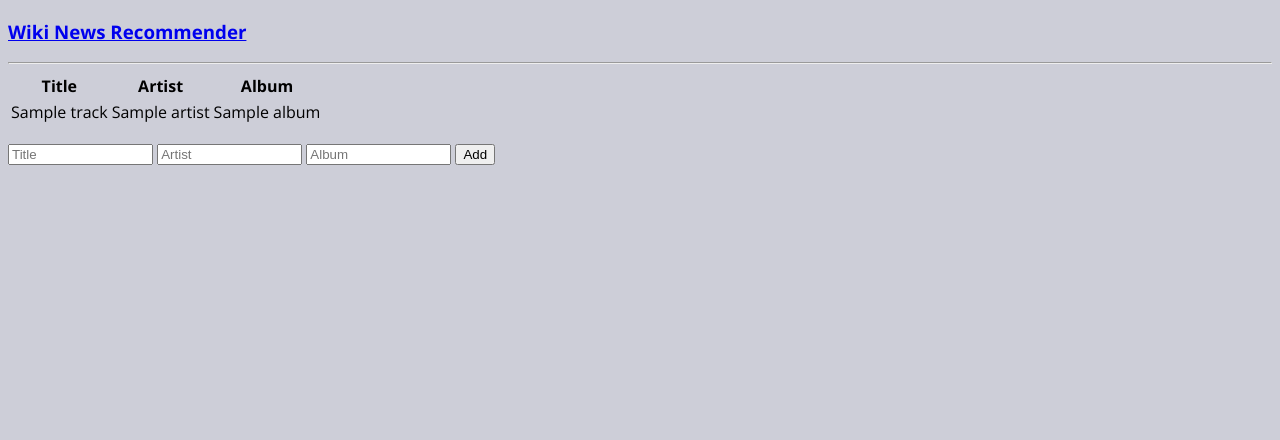
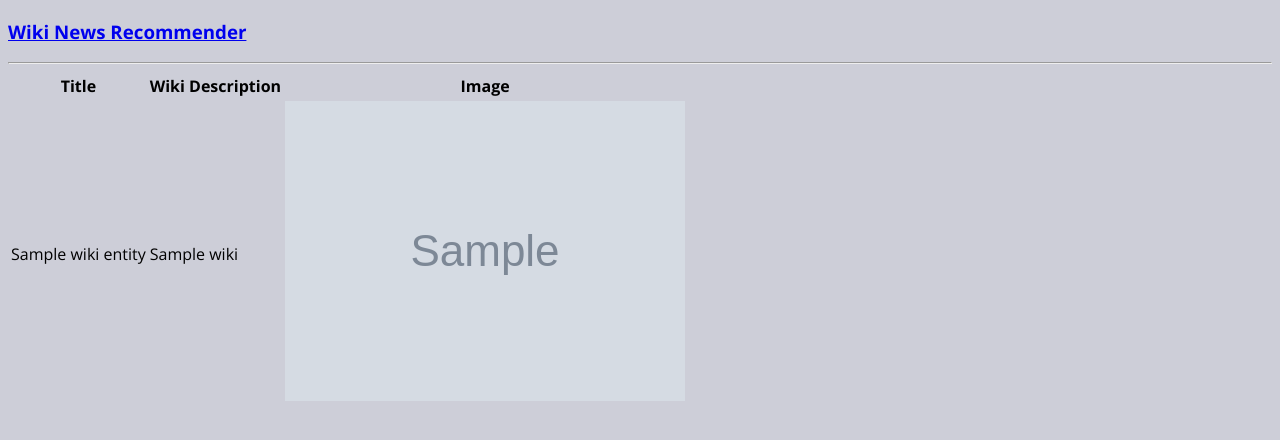
Before and after one commit to MSIA/2021-msia423-Ho-Sara-project, a Flask app: template app/templates/index.html in a window 1280 px wide. Shown: the top 440 px of the page. Run offline with Flask 2, Linux system fonts and the light colour scheme; the template is opened without the code that fills it: most values are stand-ins (such as "Sample title", 1, 10 or a date in 2020); grey boxes marked "Sample" are stand-in pictures; parts of the project's set-up code (start-up, migrations or seed data) failed here and were passed over.

Commit message:
flask app is working

```diff
--- a/app.py
+++ b/app.py
@@ -1,10 +1,17 @@
+import os
 import traceback
 import logging.config
+
 from flask import Flask
 from flask import render_template, request, redirect, url_for
 
+# Initialize the database session
+from src.add_records import Wiki, News, WikiNewsManager
+
 # Initialize the Flask application
-app = Flask(__name__, template_folder="app/templates", static_folder="app/static")
+app = Flask(__name__,
+            template_folder="app/templates",
+            static_folder="app/static")
 
 # Configure flask app from flask_config.py
 app.config.from_pyfile('config/flaskconfig.py')
@@ -13,48 +20,34 @@ app.config.from_pyfile('config/flaskconfig.py')
 # up the logger (e.g. config/logging/local.conf)
 logging.config.fileConfig(app.config["LOGGING_CONFIG"])
 logger = logging.getLogger(app.config["APP_NAME"])
+db = 'sqlite:///data/entries.db'
 logger.debug('Web app log')
 
-# Initialize the database session
-from src.add_songs import Tracks, TrackManager
-track_manager = TrackManager(app)
+manager = WikiNewsManager(engine_string=db)
 
 @app.route('/')
 def index():
-    """Main view that lists songs in the database.
+    """Main view that lists some news headlines
+    and associated wikipedia articles.
 
-    Create view into index page that uses data queried from Track database and
-    inserts it into the msiapp/templates/index.html template.
+    Create view into index page that uses data queried from entries database
+    inserts it into the ./templates/index.html template.
 
     Returns: rendered html template
 
     """
 
     try:
-        tracks = track_manager.session.query(Tracks).limit(app.config["MAX_ROWS_SHOW"]).all()
+        wiki_entities = manager.session.query(Wiki).all()
         logger.debug("Index page accessed")
-        return render_template('index.html', tracks=tracks)
+        return render_template('index.html', wiki_entities=wiki_entities)
     except:
         traceback.print_exc()
-        logger.warning("Not able to display tracks, error page returned")
-        return render_template('error.html')
-
-
-@app.route('/add', methods=['POST'])
-def add_entry():
-    """View that process a POST with new song input
-
-    :return: redirect to index page
-    """
-
-    try:
-        track_manager.add_track(artist=request.form['artist'], album=request.form['album'], title=request.form['title'])
-        logger.info("New song added: %s by %s", request.form['title'], request.form['artist'])
-        return redirect(url_for('index'))
-    except:
-        logger.warning("Not able to display tracks, error page returned")
+        logger.warning("Not able to display wikinews, error page returned")
         return render_template('error.html')
 
 
 if __name__ == '__main__':
-    app.run(debug=app.config["DEBUG"], port=app.config["PORT"], host=app.config["HOST"])
+    app.run(debug=app.config["DEBUG"],
+            port=app.config["PORT"],
+            host=app.config["HOST"])
--- a/app/templates/index.html
+++ b/app/templates/index.html
@@ -15,29 +15,23 @@
          <thead>
             <tr>
                <th>Title</th>
-               <th>Artist</th>
-               <th>Album</th>
+               <th>Wiki Description</th>
+               <th>Image</th>
             </tr>
          </thead>
 
          <tbody>
-            {% for track in tracks %}
+            {% for w in wiki_entities %}
                <tr>
-                   <td>{{ track.title }}</td>
-                   <td>{{ track.artist }}</td>
-                   <td>{{ track.album }}</td>
+                   <td>{{ w.title }}</td>
+                   <td>{{ w.wiki }}</td>
+                   <td>
+                     <img src="{{ w.image }}" alt="{{ w.title }}">
+                  </td>
                </tr>
             {% endfor %}
          </tbody>
       </table>
-      <form action="{{ url_for('add_entry') }}" method=post class=add-entry>
-      <dl>
-        <input type=text size=15 name=title placeholder="Title">
-        <input type=text size=15 name=artist placeholder="Artist">
-        <input type=text size=15 name=album placeholder="Album">
-        <input type=submit value=Add>
-      </dl>
-    </form>
 
 </body>
 </html>
```
